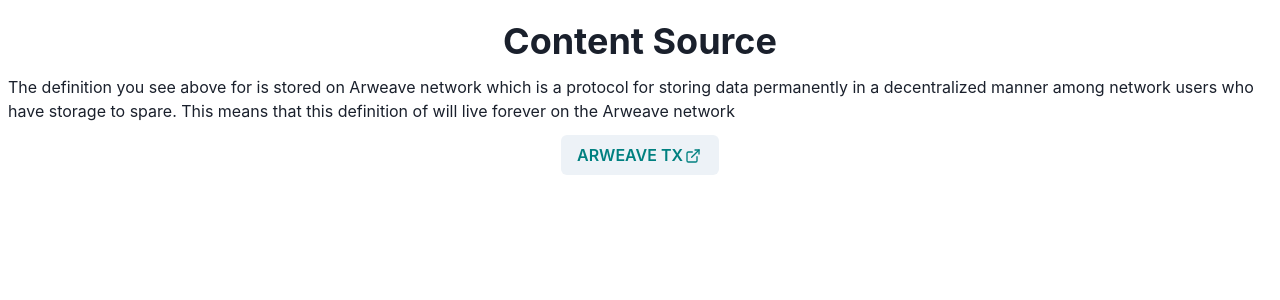
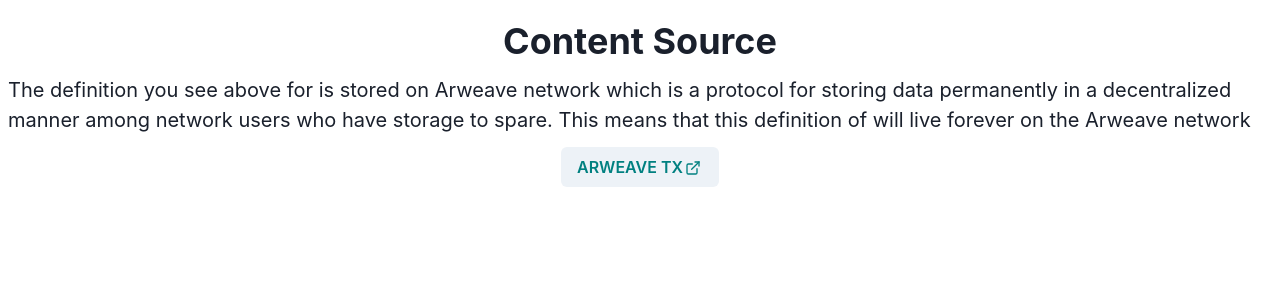
Before and after one commit to Glosseta/glosseta, a Next.js app: page /search/result in a window 1280 px wide. Shown: the top 300 px of the page. Built offline with nearby package versions, Linux system fonts and the light colour scheme.

Commit message:
Makes fontsixe larger for description text

```diff
--- a/src/pages/search/result.tsx
+++ b/src/pages/search/result.tsx
@@ -13,13 +13,13 @@ export const Result = ({
   return (
     <>
       <Box>
-        <Text padding={2}>{definition}</Text>
+        <Text padding={2} fontSize="xl">{definition}</Text>
       </Box>
       <Box>
         <Heading as="h1" textAlign="center" padding={1}>
           Content Source
         </Heading>
-        <Text padding={2}>
+        <Text padding={2} fontSize="xl">
           The definition you see above for {term} is stored on Arweave network
           which is a protocol for storing data permanently in a decentralized
           manner among network users who have storage to spare. This means that
--- a/src/pages/search/unavailable-result.tsx
+++ b/src/pages/search/unavailable-result.tsx
@@ -7,7 +7,7 @@ export const UnavailableResult = ({ term }: any): JSX.Element => {
   return (
     <>
       <Box>
-        <Text padding={2}>
+        <Text padding={2} fontSize="xl">
           The term {term} isn't in our knowledge base at the moment. If you
           think this is something we should have, please reach out to us on{" "}
           <Link color="aquamarine" href={twitter_href} isExternal>
```
